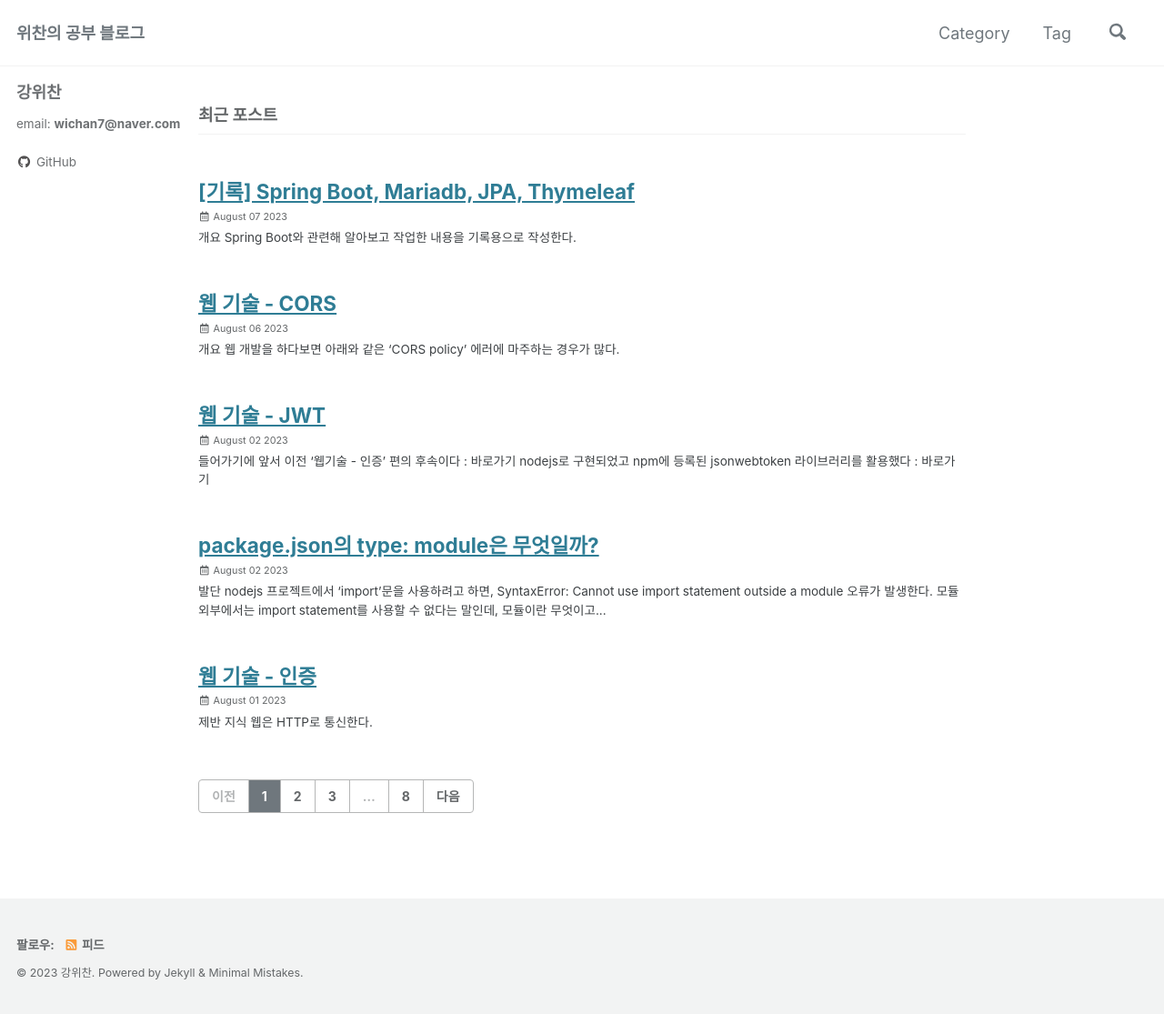
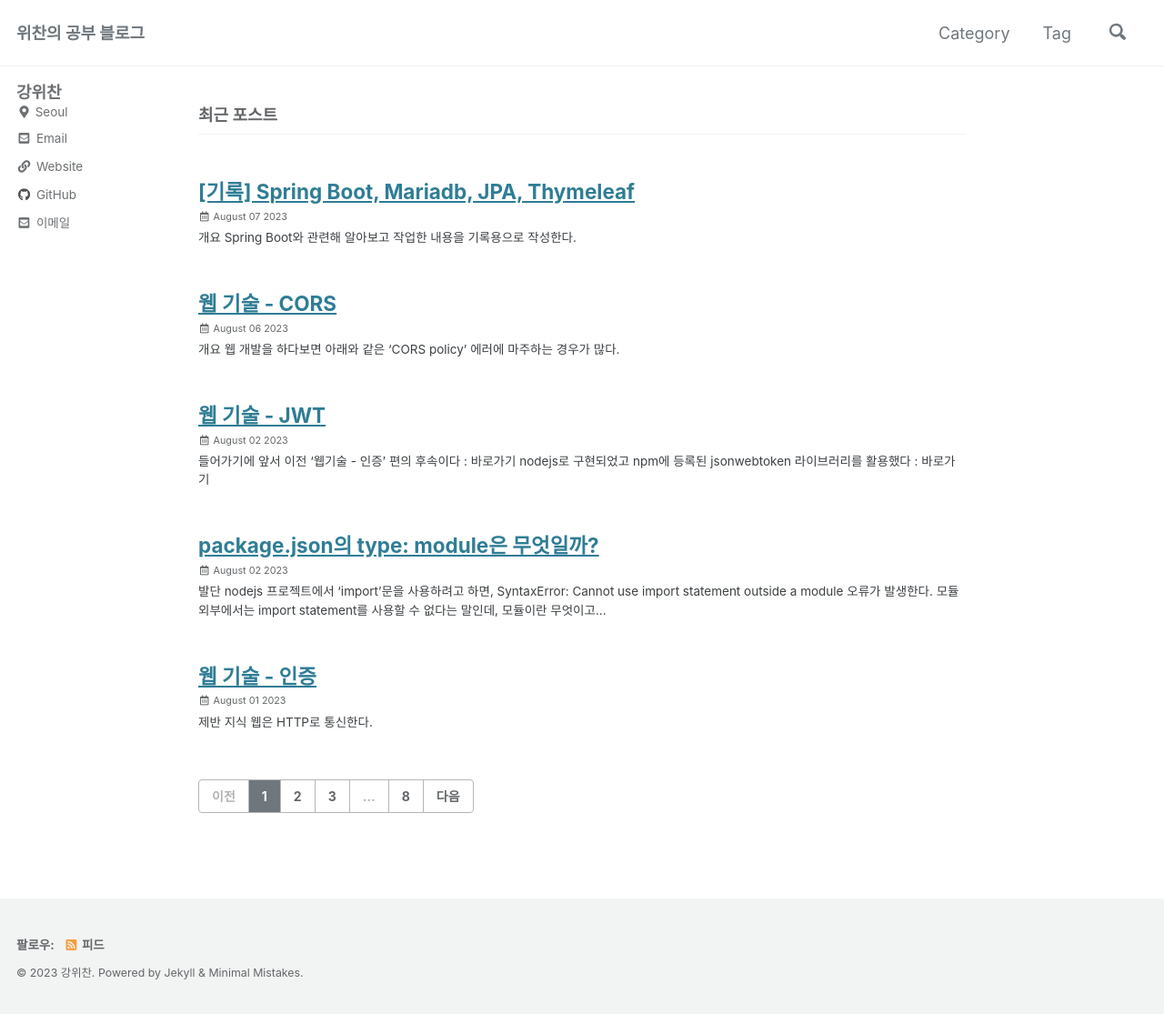
Before and after one commit to wichan7/wichan7.github.io, a Jekyll site: the page built from index.html, in a window 1280 px wide. Shown: the whole page at 91% size. Built offline with Jekyll 4.4.1, drawn with Linux system fonts in a browser that asks for light colours; cached includes are drawn as plain includes; the list of posts is cut into pages by our own code; part of the change alters nothing that is shown.

Commit message:
Refactor: Emails 추가

```diff
--- a/_config.yml
+++ b/_config.yml
@@ -96,16 +96,16 @@ analytics:
 author:
   name             : "강위찬"
   avatar           : # path of avatar image, e.g. "/assets/images/bio-photo.jpg"
-  bio              : "email: **wichan7@naver.com**"
-  #location         : "Seoul"
-  #email            : "wichan1255@gmail.com"
+  bio              : #"email: **wichan.dev@gmail.com**"
+  location         : "Seoul"
+  email            : "wichan.dev@gmail.com"
   links:
     - label: "Email"
       icon: "fas fa-fw fa-envelope-square"
-      # url: "mailto:your.name@email.com"
+      url: "mailto:wichan.dev@gmail.com"
     - label: "Website"
       icon: "fas fa-fw fa-link"
-      # url: "https://your-website.com"
+      url: "https://wichan7.github.io"
     - label: "Twitter"
       icon: "fab fa-fw fa-twitter-square"
       # url: "https://twitter.com/"
```
